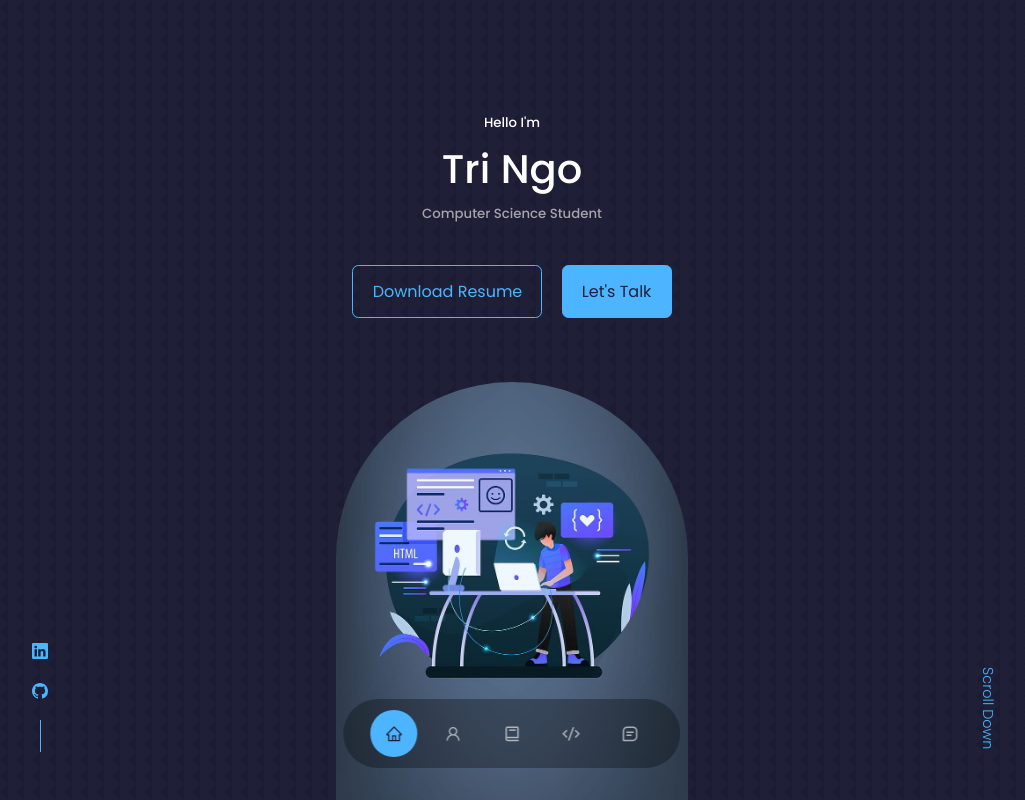
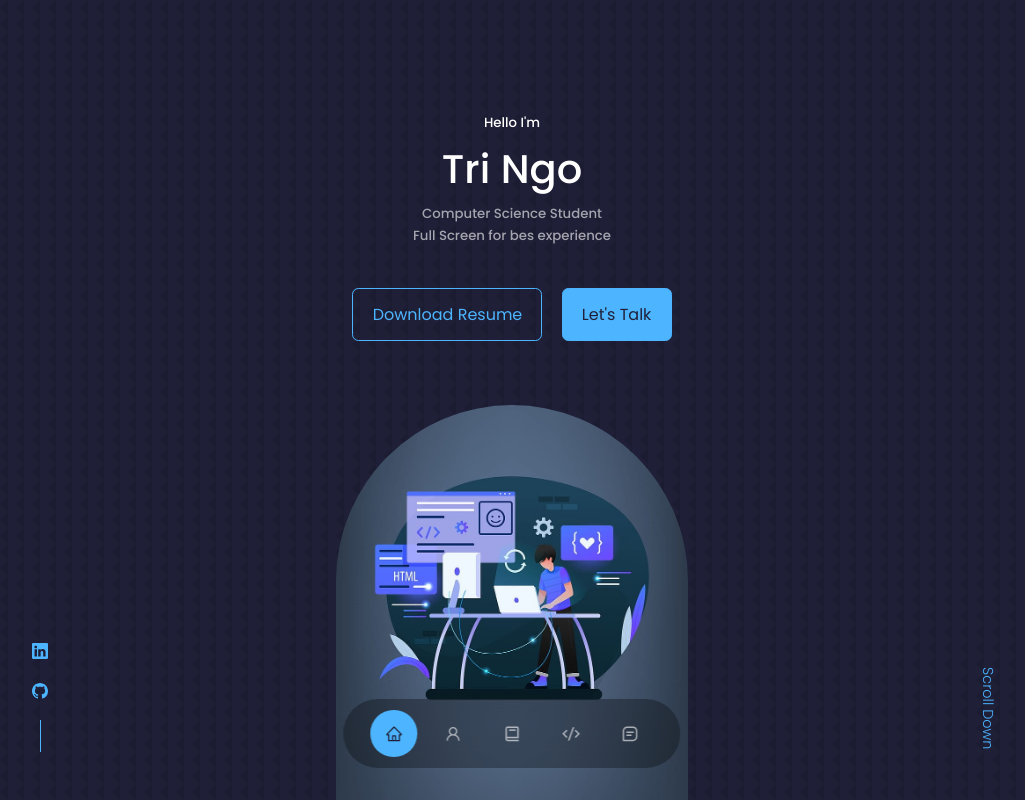
Before and after one commit to TriDevelopers/portfolio-website, a React (Create React App) app: page / in a window 1280 px wide. Shown: the top 800 px of the page, without its empty margins (128-1153 px from the left). Built offline with nearby package versions, Linux system fonts and the light colour scheme.

Commit message:
Add note

```diff
--- a/src/components/header/Header.jsx
+++ b/src/components/header/Header.jsx
@@ -11,6 +11,7 @@ const Header = () => {
         <h5>Hello I'm</h5>
         <h1>Tri Ngo</h1>
         <h5 className="text-light">Computer Science Student</h5>
+        <h5 className="text-light">Full Screen for bes experience</h5>
         <CTA />
         <HeaderSocials />
 
```
